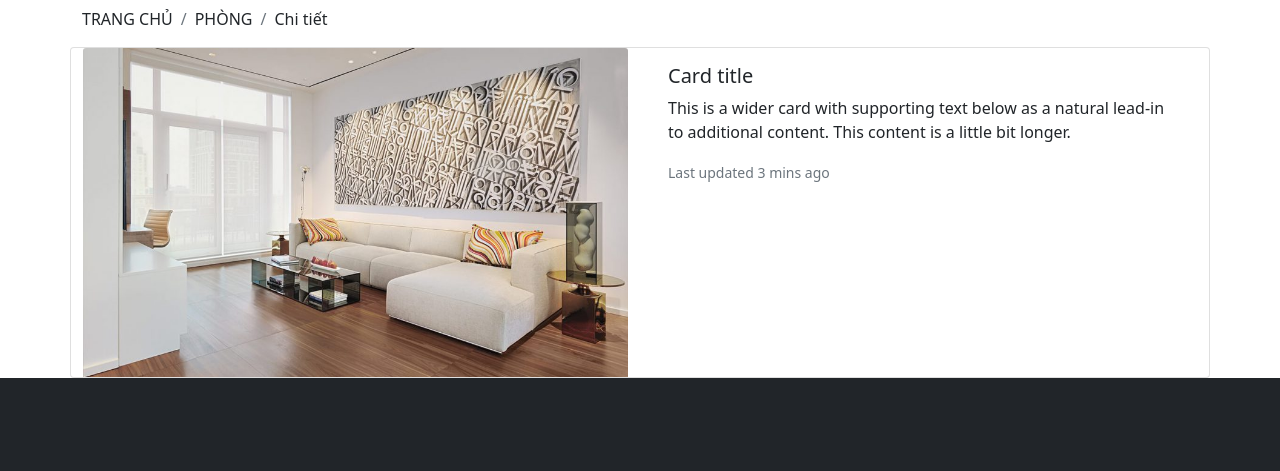
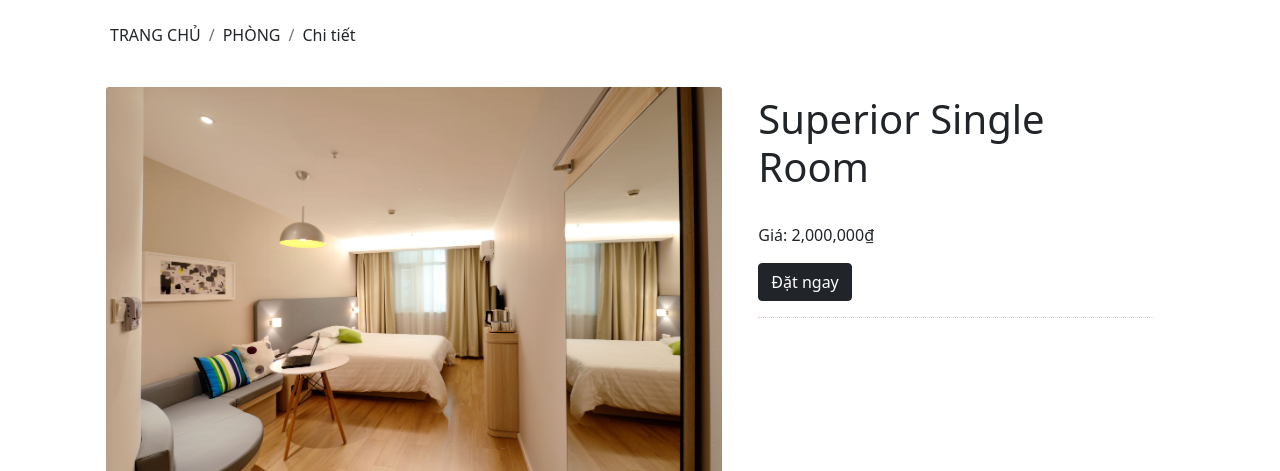
Before and after one commit to tranphuong107/Hotel_Booking, a PHP site: page /details-room.php?id=1 in a window 1280 px wide. Shown: the part 199-670 px from the top of the page. Run offline with PHP 8.4, Linux system fonts and the light colour scheme; data comes from the database, SQL or seed files in the repository.

Commit message:
update details-room.php

```diff
--- a/src/hotel_booking/css/style.css
+++ b/src/hotel_booking/css/style.css
@@ -16,11 +16,9 @@
 .breadcrumb li a{
     text-decoration: none;
 
+
 }
 .bg-img{
     background-image: url(../images/Bg_room.jpg);
 
 }
-container row col card card-img card-img-top img{
-    transform: scale(1.2 1.2);
-}
--- a/src/hotel_booking/user/details-room.php
+++ b/src/hotel_booking/user/details-room.php
@@ -1,6 +1,7 @@
+<?php include('../config.php'); ?>
 <?php include('header.php'); ?>
     <div class="container">
-        <div class="row">
+        <div class="row m-3">
             <div class="col-md-12">
                 <div class="jumbotron">
                     <nav aria-label="breadcrumb">
@@ -22,26 +23,80 @@
                 </div>
             </div>
         </div>
-        <div class="row">
+        <?php
+            if(isset($_GET['id'])){
+                $room_id = $_GET['id'];
+                //truy vấn
+                $sql ="SELECT * FROM tb_rooms WHERE room_id ='$room_id'";
+                $result = mysqli_query($conn,$sql);
+                if(mysqli_num_rows($result) > 0){
 
-            <div class="card";">
-                    <div class="row">
-                        <div class="col-md-6 ">
-                            <img src="../images/single_room.jpg" class="card-img-top " height="100%" alt="Card image cap">
-                        </div>
-                        <div class="col-md-6">
-                            <div class="card-body">
-                                <h5 class="card-title">Card title</h5>
-                                <p class="card-text">This is a wider card with supporting text below as a natural lead-in to additional content. This content is a little bit longer.</p>
-                                <p class="card-text"><small class="text-muted">Last updated 3 mins ago</small></p>
-                            </div>
-                        </div>
-                        </div>
-                    </div>
+                    while($row = mysqli_fetch_assoc($result)){
+        ?>
+        <div class="row m-3">
+            <div class="col-md-7 m-0 p-2 ">
+                <img src="../images/<?php echo $row['room_image']?>" class="card-img-top" alt="...">
+            </div>
+            <div class="col-md-5 ">
+                <div class="card-body">
+                    <h1 class="card-title"><?php echo $row['room_type']?></h1>
+                    <hr  width="10%" size="2px" align="center" />
+                    <p class="card-text">Giá: <?php echo number_format($row['room_price'])?>₫</p>
+                    <a href="show-order-room.php"class="btn btn-dark">Đặt ngay</a>
+                    <style>
+                        .dotted {border: 1px dotted #ff0000; border-style: none none dotted; color: #fff; background-color: #fff; }
+                    </style>
+                    <hr class='dotted' />
+                    <a href="#"><i class="bi bi-twitter text-dark mx-1"></i></a>
+                </div>
+            </div>
+        </div>
 
+
+        <div class="row m-3">
+        <div class="accordion accordion-flush" id="accordionExample">
+            <div class="accordion-item">
+                <h2 class="accordion-header" id="headingOne">
+                <button class="accordion-button" type="button" data-bs-toggle="collapse" data-bs-target="#collapseOne" aria-expanded="true" aria-controls="collapseOne">
+                    Mô tả
+                </button>
+                </h2>
+                <div id="collapseOne" class="accordion-collapse collapse show" aria-labelledby="headingOne" data-bs-parent="#accordionExample">
+                <div class="accordion-body">
+                    <!-- <strong>This is the first item's accordion body.</strong>  -->
+                    <p>
+                        <?php echo $row['room_description']?>
+                    </p>
+                </div>
+                </div>
             </div>
-
+            <div class="accordion-item">
+                <h2 class="accordion-header" id="headingTwo">
+                <button class="accordion-button collapsed" type="button" data-bs-toggle="collapse" data-bs-target="#collapseTwo" aria-expanded="false" aria-controls="collapseTwo">
+                    Thông tin bổ sung
+                </button>
+                </h2>
+                <div id="collapseTwo" class="accordion-collapse collapse" aria-labelledby="headingTwo" data-bs-parent="#accordionExample">
+                <div class="accordion-body">
+                    Chưa có
+                </div>
+                </div>
+            </div>
+            <div class="accordion-item">
+                <h2 class="accordion-header" id="headingThree">
+                <button class="accordion-button collapsed" type="button" data-bs-toggle="collapse" data-bs-target="#collapseThree" aria-expanded="false" aria-controls="collapseThree">
+                    Đánh giá
+                </button>
+                </h2>
+                <div id="collapseThree" class="accordion-collapse collapse" aria-labelledby="headingThree" data-bs-parent="#accordionExample">
+                <div class="accordion-body">
+                    Chưa có đánh giá nào.
+                </div>
+                </div>
+            </div>
+            </div>
         </div>
+        <?php      }} }?>
     </div>
 
 
--- a/src/hotel_booking/user/process-search.php
+++ b/src/hotel_booking/user/process-search.php
@@ -30,9 +30,13 @@
             </div>
             <div class="col-md-7 pt-2  ">
                     <form action="process-search.php" method="post">
-                        <div class="input-group mb-3">
+                        <!-- <div class="input-group mb-3">
                             <input type="text" name="search" style="width:50%" placeholder="Bạn muốn phòng nào?" aria-label="Bạn muốn phòng nào?" >
                             <button class="btn btn-dark " type="submit" name="btnsearch">SEARCH</button>
+                        </div> -->
+                        <div class="d-flex ">
+                            <input class="form-cn me-2 mr-0" type="search" name="search" style="width:45%" placeholder="Bạn muốn phòng nào?" aria-label="Bạn muốn phòng nào?">
+                            <button class="btn btn-dark" type="submit" name="btnsearch">Search</button>
                         </div>
                     </form>
             </div>
```
Also changed, not shown: src/hotel_booking/admin/process-edit.php (+3 -5 lines), src/hotel_booking/user/room.php (+32 -14 lines), src/hotel_booking/user/room1.php (deleted, +0 -25 lines).
